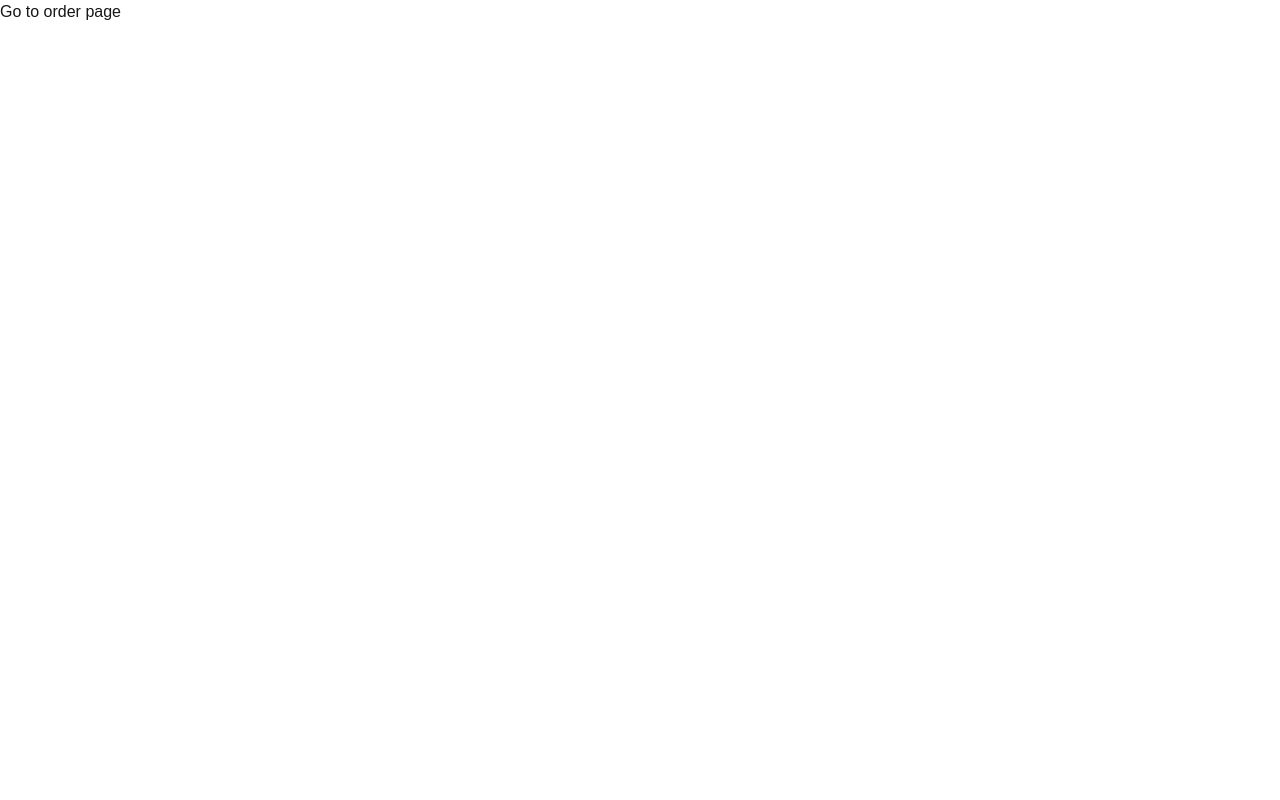
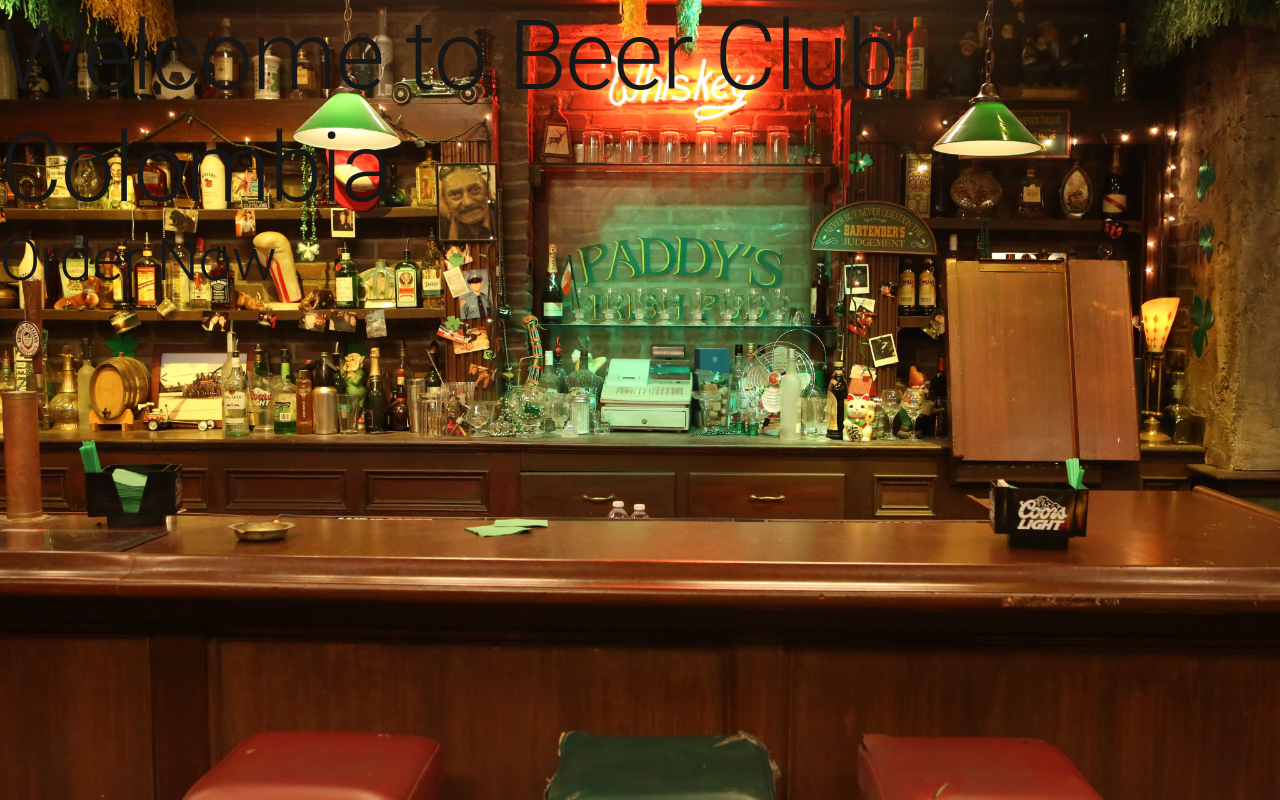
Before and after one commit to IsmaelTerreno/beer-club-colombia-ui, a Next.js app: page / in a window 1280 px wide. Built offline with nearby package versions, Linux system fonts and the light colour scheme.

Commit message:
Add background image and update UI elements styles
Include a new background image in the layout component and remove background gradient from the order page. Enhance home page by adding typography styles to welcome and order links.

```diff
--- a/src/app/layout.tsx
+++ b/src/app/layout.tsx
@@ -27,7 +27,11 @@
   return (
     <html lang="en">
       <body
-        className={`${geistSans.variable} ${geistMono.variable} antialiased`}
+        style={{
+          backgroundImage: "url(/images/main-bg.jpeg)",
+          backgroundSize: "cover",
+        }}
+        className={`${geistSans.variable} ${geistMono.variable} antialiased `}
       >
         <StoreProvider>{children}</StoreProvider>
       </body>
--- a/src/app/page.tsx
+++ b/src/app/page.tsx
@@ -1,10 +1,24 @@
 import Link from "next/link";
+import { Typography } from "@mui/material";
 
 export default function Home() {
   return (
     <div className="grid grid-rows-[20px_1fr_20px] items-center justify-items-center min-h-screen p-8 pb-20 gap-16 sm:p-20 font-[family-name:var(--font-geist-sans)]">
       <main className="flex flex-col gap-8 row-start-2 items-center sm:items-start">
-        <Link href="/order">Go to order page</Link>
+        <Typography
+          variant="h1"
+          className="text-4xl font-bold text-center bg-black rounded-full p-8"
+        >
+          Welcome to Beer Club Colombia
+        </Typography>
+        <Link className="min-w-full" href="/order">
+          <Typography
+            variant="h2"
+            className="text-2xl font-bold text-center bg-black rounded-full p-8"
+          >
+            Order Now
+          </Typography>
+        </Link>
       </main>
       <footer className="row-start-3 flex gap-6 flex-wrap items-center justify-center"></footer>
     </div>
```
Also changed, not shown: src/app/order/page.tsx (+1 -7 lines), public/images/main-bg.jpeg (added).
